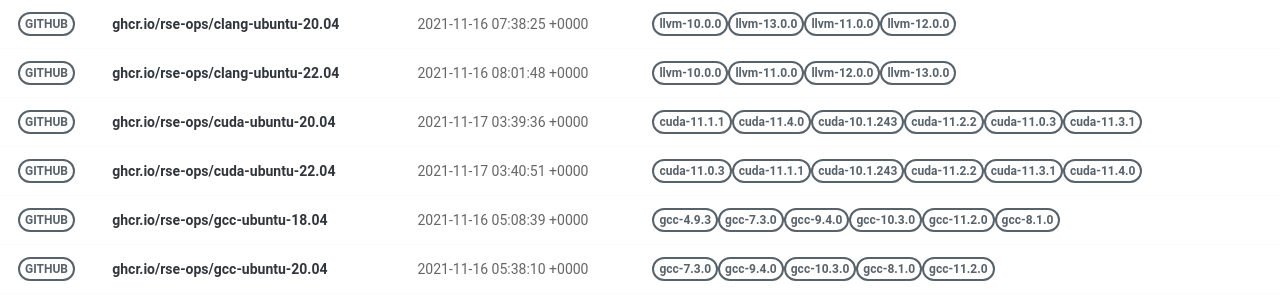
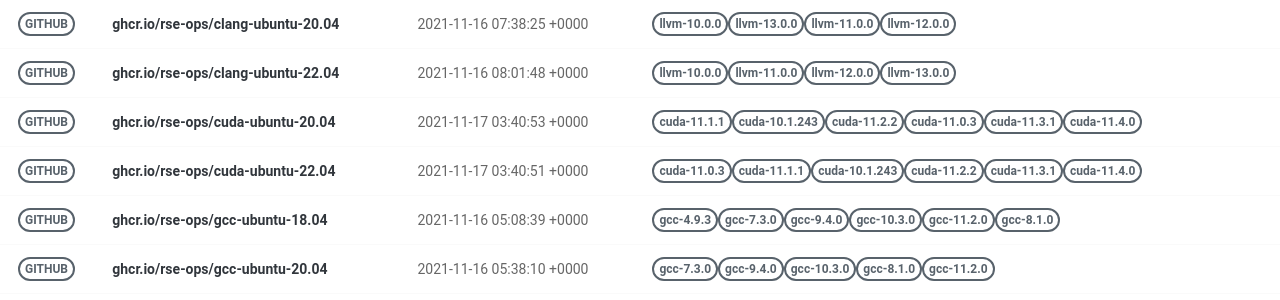
Before and after one commit to rse-ops/docker-images, a Jekyll site: the page built from pages/index.md, in a window 1280 px wide. Shown: the part 179-479 px from the top of the page. Built offline with Jekyll 4.4.1, drawn with Linux system fonts in a browser that asks for light colours; nearby versions of some CDN libraries.

Commit message:
Automated push to update library 2021-11-17

```diff
--- a/_library/ghcr.io-rse-ops-cuda-ubuntu-20.04.md
+++ b/_library/ghcr.io-rse-ops-cuda-ubuntu-20.04.md
@@ -1,7 +1,7 @@
 ---
 layout: container
 name: ghcr.io/rse-ops/cuda-ubuntu-20.04
-updated_at: 2021-11-17 03:39:36.686649
+updated_at: 2021-11-17 03:40:53.947480
 
 
 container_url: https://github.com/orgs/rse-ops/packages/container/package/cuda-ubuntu-20.04
```
Also changed, not shown: other parts of _library/ghcr.io-rse-ops-cuda-ubuntu-20.04.md (+3 -3 lines).
